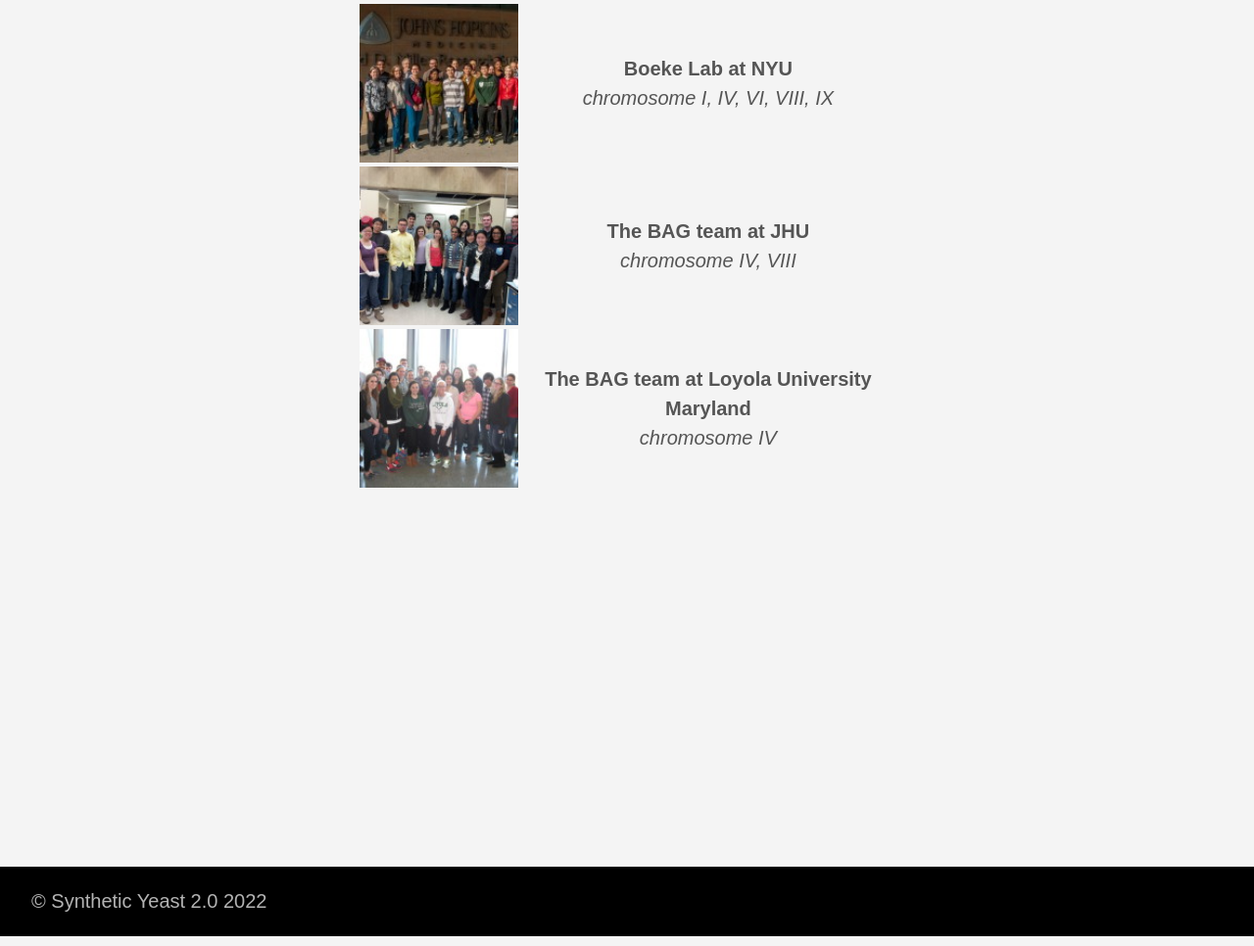
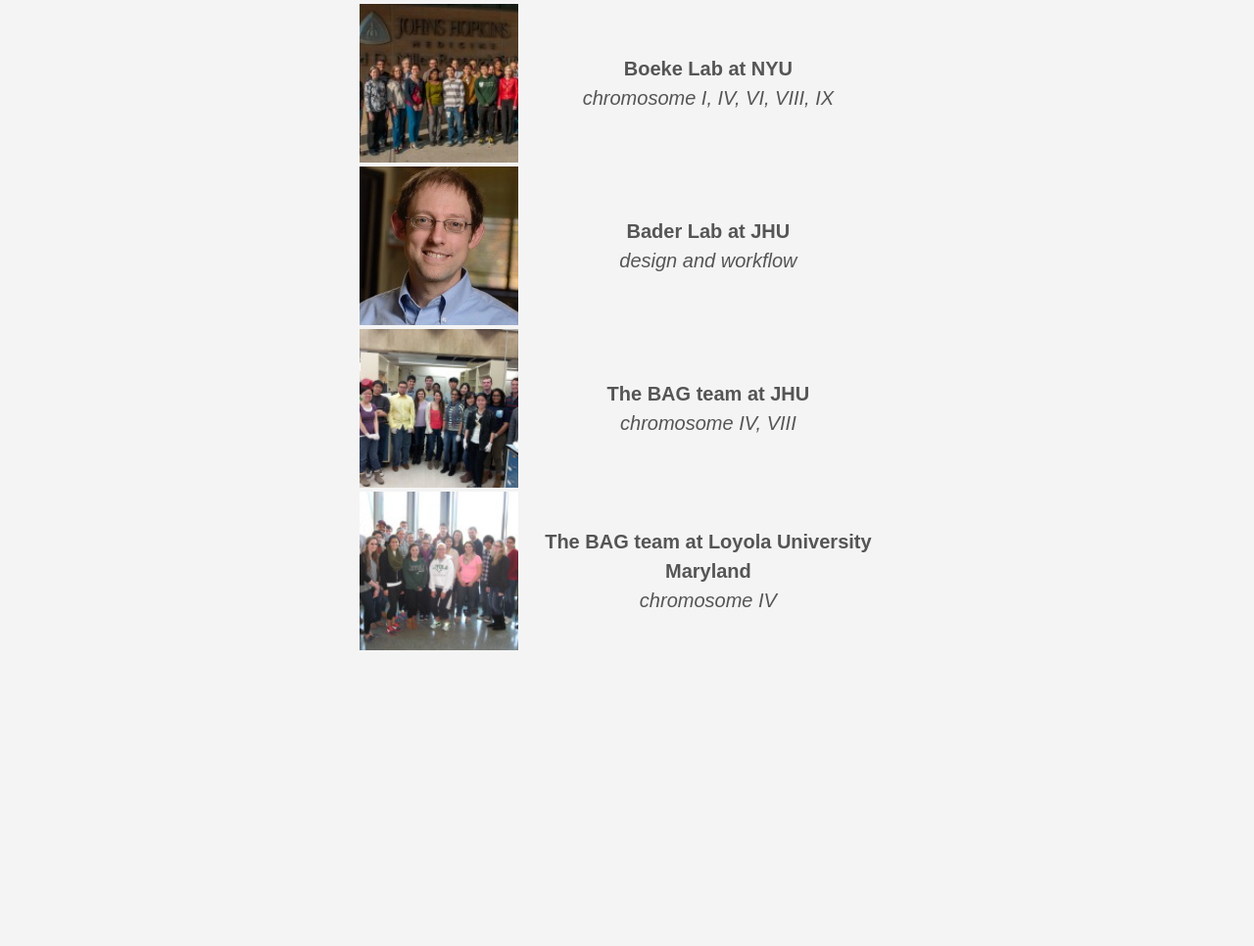
Before and after one commit to syntheticyeast/syntheticyeast.github.io, a plain HTML site: page team/index.html in a window 1280 px wide. Shown: the part 5456-6422 px from the top of the page at 98% size. Drawn offline with Linux system fonts and the light colour scheme.

Commit message:
generate trying again

```diff
--- a/team/index.html
+++ b/team/index.html
@@ -291,6 +291,10 @@ table th:nth-of-type(2) {
 <td><strong>Boeke Lab at NYU</strong> <br /> <em>chromosome I, IV, VI, VIII, IX</em></td>
 </tr>
 <tr>
+<td><img src="../images/bader_photo.jpg" alt="Bader Lab at JHU"></td>
+<td><strong>Bader Lab at JHU</strong> <br /> <em>design and workflow</em></td>
+</tr>
+<tr>
 <td><img src="../images/bag-team-jhu.jpg" alt="The BAG team at JHU"></td>
 <td><strong>The BAG team at JHU</strong> <br /> <em>chromosome IV, VIII</em></td>
 </tr>
```
Also changed, not shown: 1 other file.
